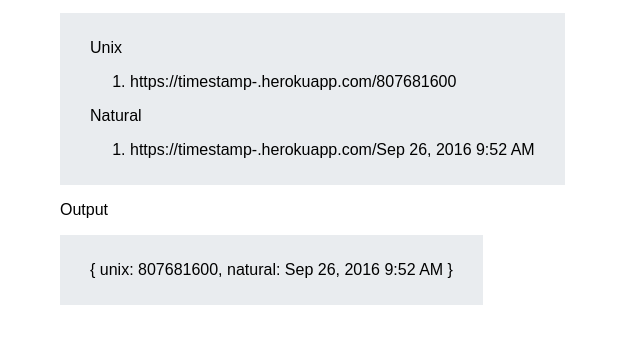
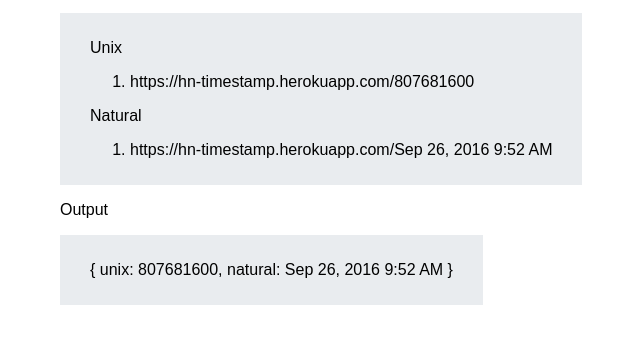
Before and after one commit to mmhansen/timestamp-micorservice, a website: page public/index.html in a window 1280 px wide. Shown: the part 129-472 px from the top of the page, without its empty margins (140-780 px from the left). Drawn offline with Linux system fonts and the light colour scheme.

Commit message:
change host url

```diff
--- a/public/index.html
+++ b/public/index.html
@@ -20,7 +20,7 @@
       </p>
       <ol>
         <li>
-          https://timestamp-.herokuapp.com/807681600
+          https://hn-timestamp.herokuapp.com/807681600
         </li>
       </ol>
       <p>
@@ -28,7 +28,7 @@
       </p>
       <ol>
         <li>
-           https://timestamp-.herokuapp.com/Sep 26, 2016 9:52 AM
+           https://hn-timestamp.herokuapp.com/Sep 26, 2016 9:52 AM
         </li>
       </ol>
     </div>
```
Also changed, not shown: 1 other file.
